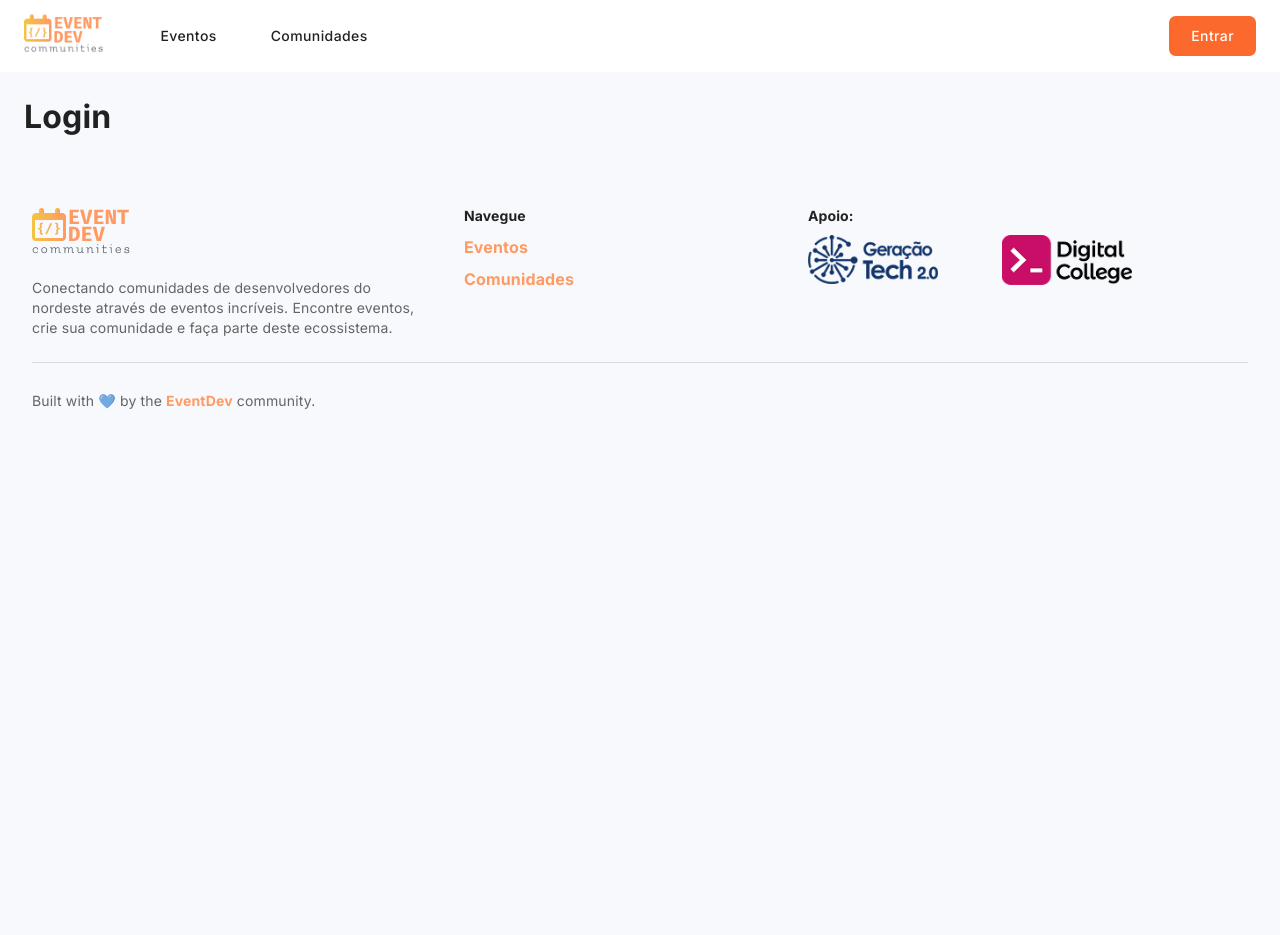
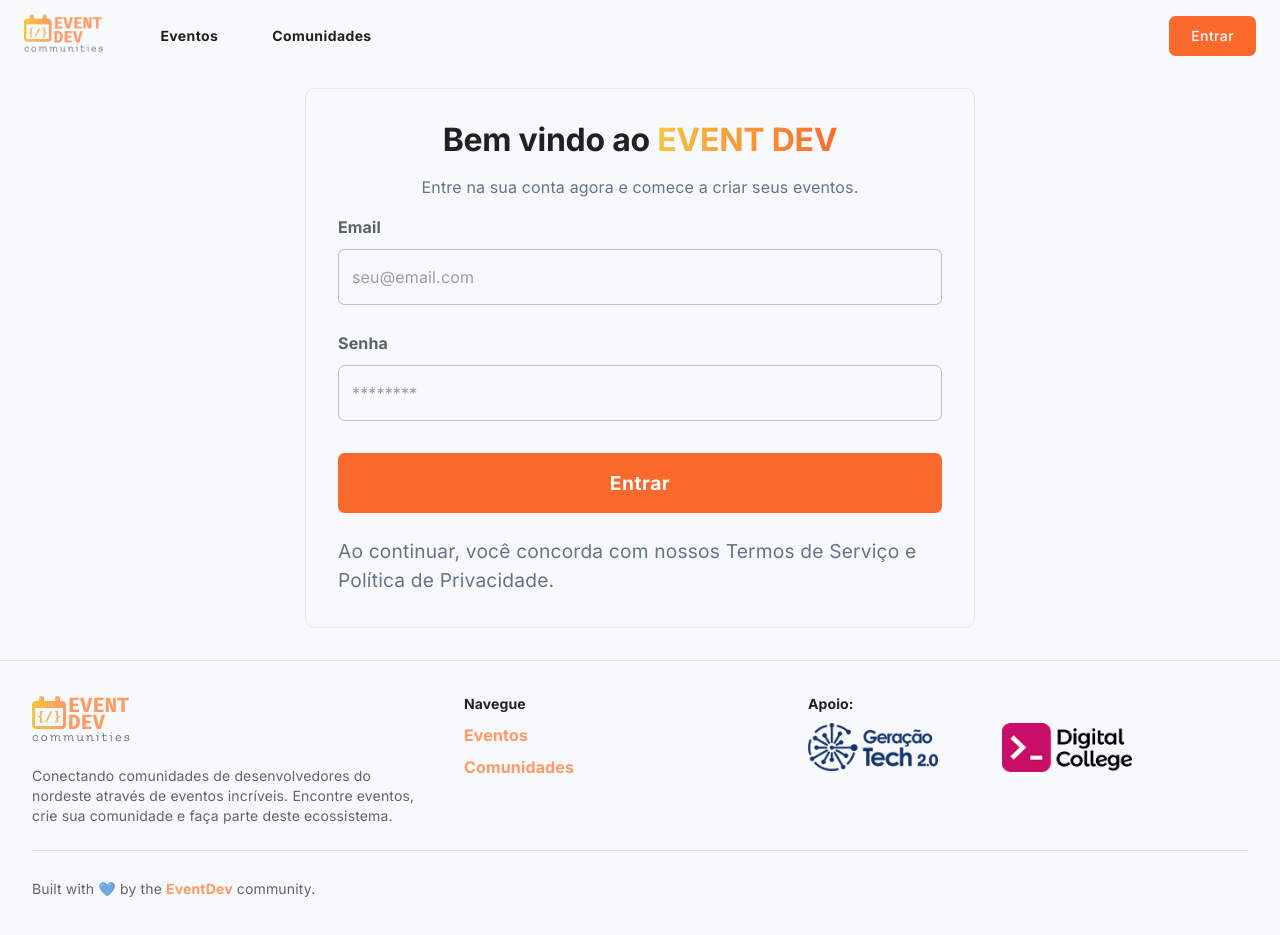
Before and after one commit to mathewvieira/Event-Dev-Communities, a React (Vite) app: page /login in a window 1280 px wide. Before the commit the page ends 800 px from the top, so only its background shows below. Built offline with nearby package versions, Linux system fonts and the light colour scheme; some icons are missing.

Commit message:
feat: implement login page

```diff
--- a/src/pages/Home.jsx
+++ b/src/pages/Home.jsx
@@ -1,15 +1,16 @@
+import Box from '@mui/material/Box'
 import Container from '@mui/material/Container'
 
 import HeroSection from '@/shared/components/HeroSection'
 import CallToAction from '@/shared/components/CallToAction'
 import SectionHeader from '@/shared/components/SectionHeader'
-
+import EventViewToggle from '@/shared/components/EventViewToggle'
 import CardEventGroup from '@/shared/components/CardEvent/CardEventGroup'
 import FeaturedCardGroup from '@/shared/components/FeaturedCard/FeaturedCardGroup'
 
 export default function Home() {
   return (
-    <>
+    <Box sx={{ paddingTop: '4.5rem' }}>
       <HeroSection />
       <Container maxWidth='xl'>
         <SectionHeader
@@ -18,8 +19,8 @@ export default function Home() {
           link='/eventos'
           linkText='Ver todos os eventos'
         />
+        <EventViewToggle />
         <CardEventGroup />
-
         <SectionHeader
           title='Comunidades em Destaque'
           subtitle='Conheça as comunidades dev mais ativas da plataforma'
@@ -34,6 +35,6 @@ export default function Home() {
         buttonText='Começar agora'
         link='/eventos'
       />
-    </>
+    </Box>
   )
 }
--- a/src/pages/Login.jsx
+++ b/src/pages/Login.jsx
@@ -1,9 +1,13 @@
 import Container from '@mui/material/Container'
+import FormLogin from '@/shared/components/FormLogin'
 
 export default function Login() {
   return (
-    <Container maxWidth='xl'>
-      <h1>Login</h1>
+    <Container
+      maxWidth='xl'
+      sx={{ paddingTop: '3.5rem' }}
+    >
+      <FormLogin />
     </Container>
   )
 }
--- a/src/shared/components/CardEvent/CardEventGroup/index.jsx
+++ b/src/shared/components/CardEvent/CardEventGroup/index.jsx
@@ -7,9 +7,11 @@ export default function CardEventGroup() {
     <Box
       sx={{
         display: 'flex',
-        justifyContent: 'space-between',
         flexWrap: 'wrap',
-        marginTop: '1.5rem'
+        rowGap: '1rem',
+        columnGap: '1rem',
+        marginTop: '1.5rem',
+        justifyContent: { sm: 'space-evenly', md: 'space-between' }
       }}
     >
       <CardEvent />
--- a/src/shared/components/Footer/index.jsx
+++ b/src/shared/components/Footer/index.jsx
@@ -2,19 +2,19 @@ import Box from '@mui/material/Box'
 import Grid from '@mui/material/Grid'
 import Link from '@mui/material/Link'
 import Divider from '@mui/material/Divider'
-import Container from '@mui/material/Container'
+import GitHub from '@mui/icons-material/GitHub'
 import Typography from '@mui/material/Typography'
 import IconButton from '@mui/material/IconButton'
-import GitHub from '@mui/icons-material/GitHub'
 import LinkedIn from '@mui/icons-material/LinkedIn'
 import Instagram from '@mui/icons-material/Instagram'
+
 import logo from '@/shared/assets/static/images/event-dev.png'
 import logoGeracao from '@/shared/assets/static/images/geracao-tech.png'
 import logoDigital from '@/shared/assets/static/images/digital-college.png'
 
 export default function Footer() {
   return (
-    <Box sx={{ padding: '2rem', width: '100%', marginTop: '2rem' }}>
+    <Box sx={{ padding: '2rem', width: '100%', borderTop: '1px solid #e0e0e0' }}>
       <Box sx={{ margin: '0 auto' }}>
         <Box
           sx={{
@@ -34,10 +34,12 @@ export default function Footer() {
             <Box sx={{ display: 'flex', flexDirection: { xs: 'column', sm: 'row' }, gap: 4 }}>
               <Box sx={{ flex: 1, maxWidth: '400px' }}>
                 <Box sx={{ mb: 2 }}>
-                  <img
-                    src={logo}
-                    alt='Logo EventDev'
-                  />
+                  <Link href='/'>
+                    <img
+                      src={logo}
+                      alt='Logo EventDev'
+                    />
+                  </Link>
                 </Box>
                 <Typography
                   variant='body2'
--- a/src/shared/components/Login/Login.module.css
+++ b/src/shared/components/FormLogin/Login.module.css
@@ -17,10 +17,10 @@
 }
 
 .gradientText {
+  -webkit-background-clip: text;
+  -webkit-text-fill-color: transparent;
   background: var(--grad-laranja, linear-gradient(90deg, #f4c542 0%, #fc692d 100%));
   background-clip: text;
-  -webkit-background-clip: text;
-  -webkit-text-fill-color: transparent;
 }
 
 .formContainer {
--- a/src/shared/components/Login/index.jsx
+++ b/src/shared/components/FormLogin/index.jsx
@@ -4,7 +4,7 @@ import Typography from '@mui/material/Typography'
 import styles from './Login.module.css'
 import Button from '@mui/material/Button'
 
-export default function Login() {
+export default function FormLogin() {
   return (
     <Box
       className={styles.container}
@@ -58,7 +58,7 @@ export default function Login() {
           Senha
         </Typography>
         <TextField
-          id='outlined-password-input'
+          id='password'
           placeholder='********'
           name='password'
           type='password'
--- a/src/shared/components/HeroSection/index.jsx
+++ b/src/shared/components/HeroSection/index.jsx
@@ -36,7 +36,8 @@ export default function HeroSection() {
                 textAlign: { xs: 'left', md: 'left' }
               }}
             >
-              Conecte-se com as melhores comunidades dev
+              Conecte-se <br />
+              com as melhores comunidades dev
             </Typography>
 
             <Typography
@@ -55,24 +56,34 @@ export default function HeroSection() {
               sx={{
                 gap: '16px',
                 display: 'flex',
+                flexDirection: { xs: 'column', md: 'row' },
+                width: { xs: '100%', md: 'auto' },
                 paddingBottom: { xs: '5rem', md: '1rem' },
                 justifyContent: { xs: 'center', md: 'start' }
               }}
             >
               <Button
+                href='/eventos'
                 variant='contained'
                 color='primary'
                 size='large'
+                sx={{
+                  height: { xs: 60, md: 'auto' },
+                  width: { xs: '100%', md: 'auto' }
+                }}
               >
                 Explorar Eventos
               </Button>
 
               <Button
+                href='/login'
                 variant='contained'
                 color='secondary'
                 size='large'
                 sx={{
-                  fontWeight: '700'
+                  fontWeight: '700',
+                  height: { xs: 60, md: 'auto' },
+                  width: { xs: '100%', md: 'auto' }
                 }}
               >
                 Criar Eventos
--- a/src/shared/components/Navbar/index.jsx
+++ b/src/shared/components/Navbar/index.jsx
@@ -24,7 +24,9 @@ const settings = ['Logout']
 export default function Navbar() {
   const [anchorElNav, setAnchorElNav] = useState(null)
   const [anchorElUser, setAnchorElUser] = useState(null)
-  const [currentUser, setCurrentUser] = useState(null)
+
+  // const [currentUser, setCurrentUser] = useState(null)
+  const [currentUser] = useState(null)
 
   const handleOpenNavMenu = (event) => {
     setAnchorElNav(event.currentTarget)
@@ -43,19 +45,29 @@ export default function Navbar() {
   }
 
   const handleLoginClick = () => {
+    /* Criar lógica de login
     setCurrentUser('usuarioLogado')
     window.location.change()
+    */
   }
 
   const handleCreateEvent = () => {
+    /* Criar lógica de login
     setCurrentUser('event')
     window.location.change()
+    */
   }
 
   return (
     <AppBar
-      position='static'
+      position='fixed'
       color='transparent'
+      sx={{
+        backgroundColor: 'rgba(255, 255, 255, 0.2)',
+        backdropFilter: 'blur(10px)',
+        WebkitBackdropFilter: 'blur(10px)',
+        borderBottom: '1px solid rgba(255, 255, 255, 0.3)'
+      }}
     >
       <Container
         maxWidth='xl'
@@ -100,10 +112,7 @@ export default function Navbar() {
               aria-controls={anchorElNav ? 'long-menu' : undefined}
               onClick={handleOpenNavMenu}
               sx={{
-                color: 'text.primary',
-                borderWidth: '1px',
-                borderStyle: 'solid',
-                borderColor: 'secondary.dark'
+                color: 'text.primary'
               }}
             >
               <MenuIcon />
@@ -158,7 +167,11 @@ export default function Navbar() {
                 href={`/${page.toLowerCase()}`}
                 onClick={handleCloseNavMenu}
                 sx={{
-                  alignItems: 'normal'
+                  'alignItems': 'normal',
+                  'fontWeight': '700',
+                  '&:hover': {
+                    color: '#FC692D'
+                  }
                 }}
               >
                 {page}
@@ -177,11 +190,8 @@ export default function Navbar() {
             {!currentUser ? (
               <Button
                 href='/login'
+                variant='contained'
                 onClick={handleLoginClick}
-                sx={{
-                  color: 'white',
-                  backgroundColor: '#FC692D'
-                }}
               >
                 Entrar
               </Button>
--- a/src/shared/components/SectionHeader/index.jsx
+++ b/src/shared/components/SectionHeader/index.jsx
@@ -7,12 +7,12 @@ export default function SectionHeader(props) {
 
   return (
     <Box
-      my={'3rem'}
       sx={{
+        mt: '3rem',
+        alignItems: 'center',
+        justifyContent: 'space-between',
         display: { sm: 'block', md: 'flex' },
-        textAlign: { xs: 'center', sm: 'center', md: 'left' },
-        justifyContent: 'space-between',
-        alignItems: 'center'
+        textAlign: { xs: 'center', sm: 'center', md: 'left' }
       }}
     >
       <Box>
@@ -28,6 +28,7 @@ export default function SectionHeader(props) {
         <Link
           href={link}
           variant='body2'
+          underline='hover'
         >
           {linkText}
         </Link>
```
Also changed, not shown: src/shared/components/CardEvent/index.jsx (+27 -15 lines), src/shared/components/EventViewToggle/index.jsx (renamed from src/shared/components/EventViewToogle/index.jsx, +22 -19 lines), src/shared/components/EventViewToggle/EventViewToggle.module.css (added).
